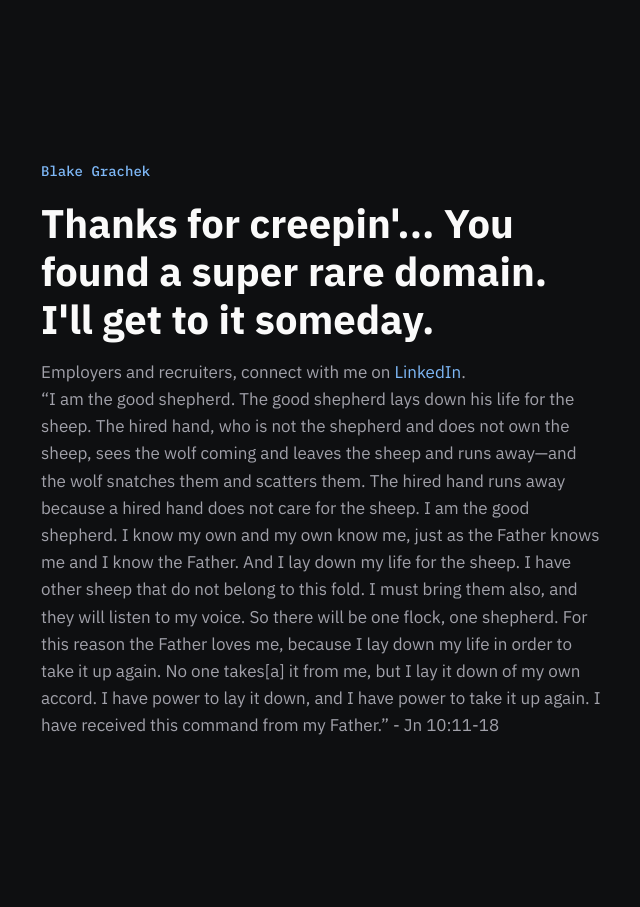
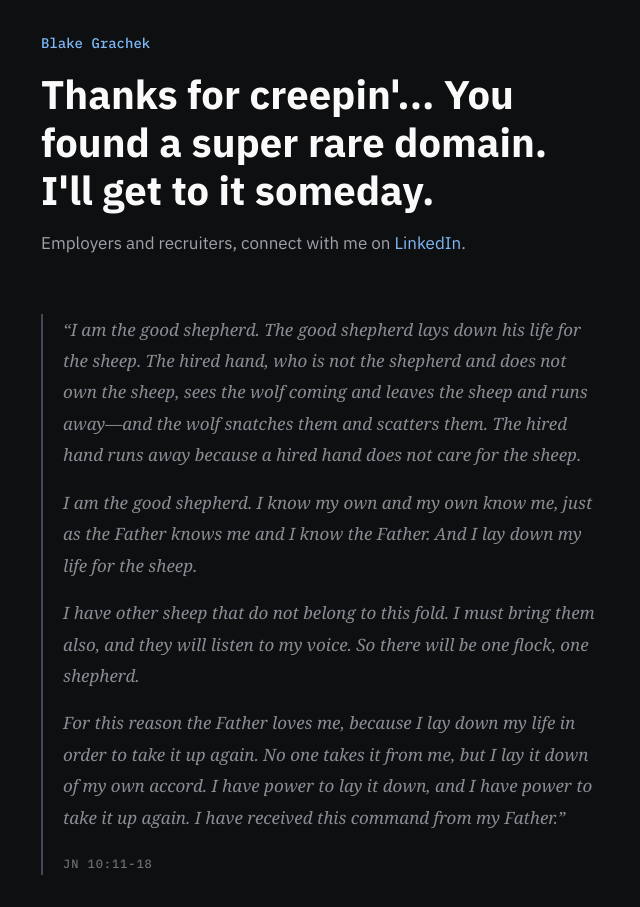
Before and after one commit to bmgrachek/bmgrachek.github.io, a Jekyll site: the page built from index.md, in a window 1280 px wide. Shown: the whole page, without its empty margins (319-959 px from the left). Built offline with Jekyll 4.4.1, drawn with Linux system fonts in a browser that asks for light colours; part of the change alters nothing that is shown.

Commit message:
Add files via upload

```diff
--- a/index.md
+++ b/index.md
@@ -2,8 +2,18 @@
 layout: placeholder
 title: Blake Grachek
 ---
+<style>
+  .scripture { margin-top: 3.5rem; padding-left: 1.25rem; border-left: 2px solid #3f4a5a; font-family: Georgia, 'Times New Roman', serif; font-size: 0.9rem; line-height: 1.85; color: #8b8b94; }
+  .scripture p { margin-bottom: 1rem; font-style: italic; }
+  .scripture cite { display: block; margin-top: 1.25rem; font-family: 'IBM Plex Mono', monospace; font-size: 0.75rem; font-style: normal; letter-spacing: 0.08em; text-transform: uppercase; color: #6b6b75; }
+</style>
 <div class="name">Blake Grachek</div>
 <h1>Thanks for creepin'... You found a super rare domain. I'll get to it someday.</h1>
 <p>Employers and recruiters, connect with me on <a href="https://www.linkedin.com/in/blakegrachek/" target="_blank" rel="noopener">LinkedIn</a>.</p>
-<p>“I am the good shepherd. The good shepherd lays down his life for the sheep. The hired hand, who is not the shepherd and does not own the sheep, sees the wolf coming and leaves the sheep and runs away—and the wolf snatches them and scatters them. The hired hand runs away because a hired hand does not care for the sheep. I am the good shepherd. I know my own and my own know me, just as the Father knows me and I know the Father. And I lay down my life for the sheep. I have other sheep that do not belong to this fold. I must bring them also, and they will listen to my voice. So there will be one flock, one shepherd. For this reason the Father loves me, because I lay down my life in order to take it up again. No one takes[a] it from me, but I lay it down of my own accord. I have power to lay it down, and I have power to take it up again. I have received this command from my Father.” - Jn 10:11-18
-</p>
+<blockquote class="scripture">
+  <p>“I am the good shepherd. The good shepherd lays down his life for the sheep. The hired hand, who is not the shepherd and does not own the sheep, sees the wolf coming and leaves the sheep and runs away—and the wolf snatches them and scatters them. The hired hand runs away because a hired hand does not care for the sheep.</p>
+  <p>I am the good shepherd. I know my own and my own know me, just as the Father knows me and I know the Father. And I lay down my life for the sheep.</p>
+  <p>I have other sheep that do not belong to this fold. I must bring them also, and they will listen to my voice. So there will be one flock, one shepherd.</p>
+  <p>For this reason the Father loves me, because I lay down my life in order to take it up again. No one takes it from me, but I lay it down of my own accord. I have power to lay it down, and I have power to take it up again. I have received this command from my Father.”</p>
+  <cite>Jn 10:11-18</cite>
+</blockquote>
```
